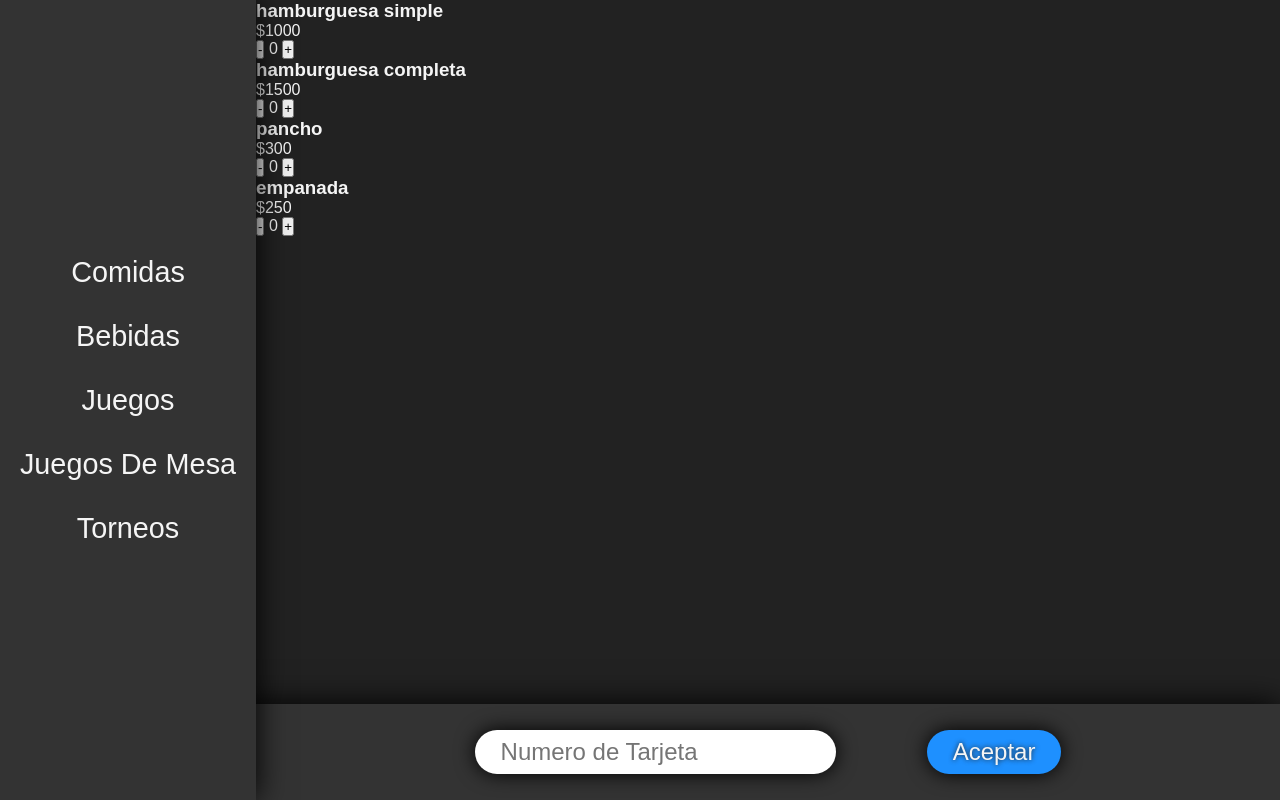
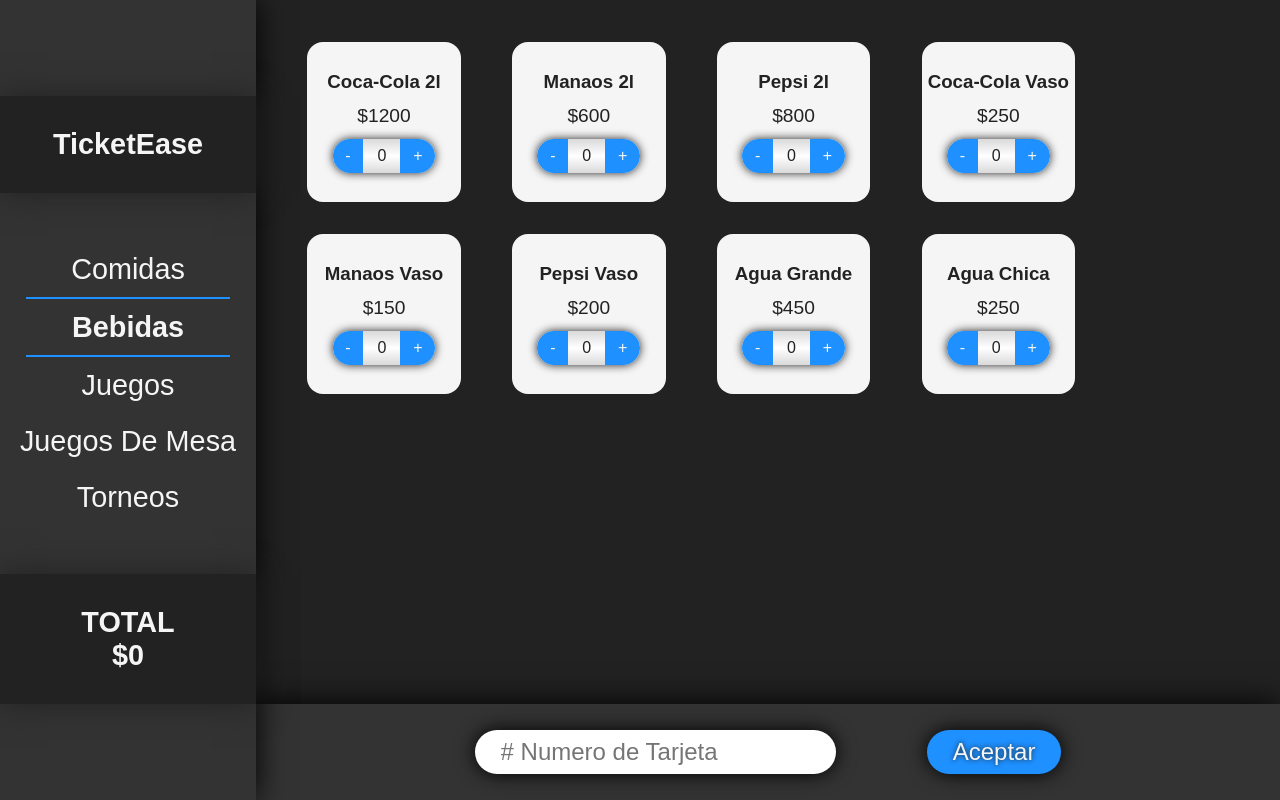
Before and after one commit to analeguizamon/ticketease, a PHP site: page / in a window 1280 px wide. Run offline with PHP 8.4, Linux system fonts and the light colour scheme; data comes from the database, SQL or seed files in the repository.

Commit message:
Add files via upload

```diff
--- a/db.sql
+++ b/db.sql
@@ -39,8 +39,8 @@
 --
 
 INSERT INTO `articulos` (`id`, `articulo`, `precio`, `categoria`) VALUES
-(1, 'hamburguesa simple', 1000, 1),
-(2, 'hamburguesa completa', 1500, 1),
+(1, 'hamburguesa s.', 1000, 1),
+(2, 'hamburguesa c.', 1500, 1),
 (3, 'pancho', 300, 1),
 (4, 'empanada', 250, 1),
 (5, 'coca-cola 2l', 1200, 2),
--- a/index.php
+++ b/index.php
@@ -11,6 +11,9 @@
     <form id="formulario" action="scrips/crearPedidos.php" method="POST">
         <header>
             <nav>
+                <div>
+                    <h4>TicketEase</h4>
+                </div>
                 <?php
                 $sql = "SELECT * FROM categorias";
                 $result = $conn->query($sql);
@@ -19,22 +22,26 @@
                     while ($row = $result->fetch_assoc())
                         echo "<button type='button' role='obtenerContenido' data-obtenerContenido='" . $row["id"] . "'>" . $row["categoria"] . "</button>";
                 ?>
+                <div>
+                    <h4>TOTAL</h4>
+                    <h4 id="total">$0</h4>
+                </div>
             </nav>
         </header>
         <main id="contenido">
         </main>
         <footer>
-            <input type="number" id="tarjeta" name="tarjeta" placeholder="Numero de Tarjeta" min=0>
+            <input type="number" id="tarjeta" name="tarjeta" placeholder="# Numero de Tarjeta" min=0>
             <button type="button" id="aceptar">Aceptar</button>
         </footer>
         <section hidden>
             <?php
-            $sql = "SELECT id FROM articulos";
+            $sql = "SELECT id, precio FROM articulos";
             $result = $conn->query($sql);
 
             if ($result->num_rows > 0)
                 while ($row = $result->fetch_assoc())
-                    echo "<input type='number' id='" . $row["id"] . "' name='" . $row["id"] . "'value=0 min=0 max=10>";
+                    echo "<input type='number' class='articulos' data-precio='" . $row["precio"] . "' id='" . $row["id"] . "' name='" . $row["id"] . "'value=0 min=0 max=10>";
             ?>
         </section>
     </form>
--- a/scripts/crearPedidosScript.js
+++ b/scripts/crearPedidosScript.js
@@ -1,11 +1,17 @@
+window.addEventListener("load", function() {
   let botones = document.querySelectorAll("button[role=obtenerContenido]");
-if(botones.length > 0) obtenerDatos(1);
   botones.forEach(boton => {
     boton.addEventListener("click", () => {
       botones.forEach(boton => { boton.classList.remove("btnToggle"); });
       boton.classList.add("btnToggle");
       obtenerDatos(boton.getAttribute('data-obtenerContenido'));
     });
+  });
+  if(botones.length > 0) {
+    let pagina = 2;
+    botones[pagina-1].classList.add("btnToggle");
+    obtenerDatos(pagina);
+  }
 });
 
 function obtenerDatos(categoria) {
@@ -18,7 +24,7 @@
       data.forEach(articulo => {
         let cantidad = document.getElementById(articulo.id).value;
         document.getElementById("contenido").innerHTML += `
-          <div>
+          <article>
             <h3>${articulo.articulo}</h3>
             <p>$${articulo.precio}</p>
             <div class="contador">
@@ -26,7 +32,7 @@
               <span class="contador__valor" data-contador="${articulo.id}">${cantidad}</span>
               <button type="button" class="contador__incrementar">+</button>
             </div>
-          </div>
+          </article>
         `;
       });
 
@@ -38,6 +44,14 @@
         const actualizar = () => {
           campoVisible.textContent = cantidad;
           campoInvisible.value = cantidad;
+
+          let articulos = document.querySelectorAll(".articulos");
+          let total = 0;
+
+          articulos.forEach(articulo => {
+            total += parseInt(articulo.value) * parseInt(articulo.getAttribute("data-precio"));
+          });
+          document.getElementById("total").textContent = "$" + String(total);
         }
         contador.querySelector('.contador__incrementar').addEventListener('click', () => {
           if (cantidad < 10) cantidad++;
@@ -54,6 +68,7 @@
 }
 
 document.getElementById("aceptar").addEventListener("click", () => {
+  let total = document.getElementById("total").textContent;
   let tarjeta = document.getElementById("tarjeta").value;
   let formulario = document.getElementById("formulario");
   let seccion = document.createElement("section");
@@ -71,6 +86,7 @@
   contenedor.appendChild(titulo);
 
   if(tarjeta > 0) {
+    if(total != "$0") {
       let subtitulo = document.createElement("h4");
       let input = document.createElement("input");
       let boton = document.createElement("button");
@@ -79,12 +95,13 @@
       input.min = 0;
       boton.textContent = "Aceptar";
       boton.type = "submit";
-    titulo.textContent = "El cliente ya ha abonado?";
-    subtitulo.textContent = "Introduzca el pin de seguridad para " + tarjeta
+      titulo.textContent = "El cliente ya ha abonado? " + total;
+      subtitulo.textContent = "Introduzca el pin de seguridad para #" + tarjeta;
       contenedor.appendChild(subtitulo);
       contenedor.appendChild(input);
       contenedor.appendChild(boton);
-  } else titulo.textContent = "Introduzca un numero de tarjeta";
+    } else titulo.textContent = "El cliente no pidió nada";
+  } else titulo.textContent = "Introduzca un número de tarjeta";
 
   document.querySelector(".submit__blackscreen").addEventListener("click", () => {
     document.querySelector(".submit").remove();
--- a/template.css
+++ b/template.css
@@ -1,5 +1,6 @@
 * {
     box-sizing: border-box;
+    cursor: default;
     padding: 0;
     margin: 0;
 }
@@ -8,20 +9,27 @@
     background: #222222;
     color: #f5f5f5;
 }
-
 nav {
     box-shadow: 0px 0px 30px #000000;
     justify-content: space-evenly;
     background: #333333;
     position: absolute;
     flex-flow: column;
-    padding: 30vh 0vw;
+    padding: 6vh 0vw;
     display: flex;
     height: 100vh;
     width: 20vw;
     z-index: 5;
     left: 0;
     top: 0;
+}
+nav div {
+    box-shadow: 0px 0px 30px #222222;
+    background: #222222;
+    text-align: center;
+    font-size: 1.8rem;
+    padding: 4vh 0vw;
+    margin: 6vh 0vw;
 }
 nav button {
     text-transform: capitalize;
@@ -45,10 +53,57 @@
 
 main {
     position: absolute;
-    height: 88vh;
+    flex-wrap: wrap;
+    display: flex;
     width: 80vw;
+    padding: 2%;
     right: 0;
     top: 0;
+}
+main article {
+    justify-content: center;
+    background: #f5f5f5;
+    border-radius: 16px;
+    height: fit-content;
+    text-align: center;
+    flex-flow: column;
+    color: #222222;
+    margin: 2vh 2vw;
+    display: flex;
+    height: 20vh;
+    width: 12vw;
+}
+main h3 {
+    text-transform: capitalize;
+}
+main p {
+    font-size: 1.2rem;
+    margin: 1.5vh 0vw;
+}
+main div {
+    background: linear-gradient(to bottom, #CCCCCCAA 0%, #ffffff 50%, #CCCCCCAA 100%);
+    box-shadow: 0px 0px 10px #222222;
+    border-radius: 25px;
+    height: fit-content;
+    width: fit-content;
+    margin: 0vh auto;
+}
+main span {
+    padding: 0vh .75vw;
+}
+main button {
+    background: dodgerblue;
+    color: #f5f5f5;
+    padding: 1vh 1vw;
+    font-size: 1rem;
+    cursor: pointer;
+    border: none;
+}
+main button:first-of-type {
+    border-radius: 25px 0px 0px 25px;
+}
+main button:last-of-type {
+    border-radius: 0px 25px 25px 0px;
 }
 
 footer {
@@ -91,6 +146,7 @@
     position: absolute;
     display: flex;
     height: 100vh;
+    z-index: 100;
     width: 100%;
     left: 0;
     top: 0;
@@ -106,16 +162,18 @@
     border-radius: 25px;
     text-align: center;
     position: relative;
+    font-size: 1.5rem;
     padding: 4vh 6vw;
     color: #222222;
 }
 .submit__contenedor h4 {
-    margin: 2vh 0vw;
+    margin: 3vh 0vw;
 }
 .submit__contenedor input {
     box-shadow: 0px 0px 6px #222222AA;
     border-radius: 25px 0px 0px 25px;
-    padding: 5px 1vw;
+    font-size: 1.5rem;
+    padding: 1vh 2vw;
     outline: none;
     border: none;
 }
@@ -123,7 +181,8 @@
     box-shadow: 0px 0px 6px #222222AA;
     border-radius: 0px 25px 25px 0px;
     background: dodgerblue;
-    padding: 5px 1vw;
+    font-size: 1.5rem;
+    padding: 1vh 1vw;
     color: #f5f5f5;
     cursor: pointer;
     border: none;
```
Lines whose indentation alone changed are shown as unchanged.
